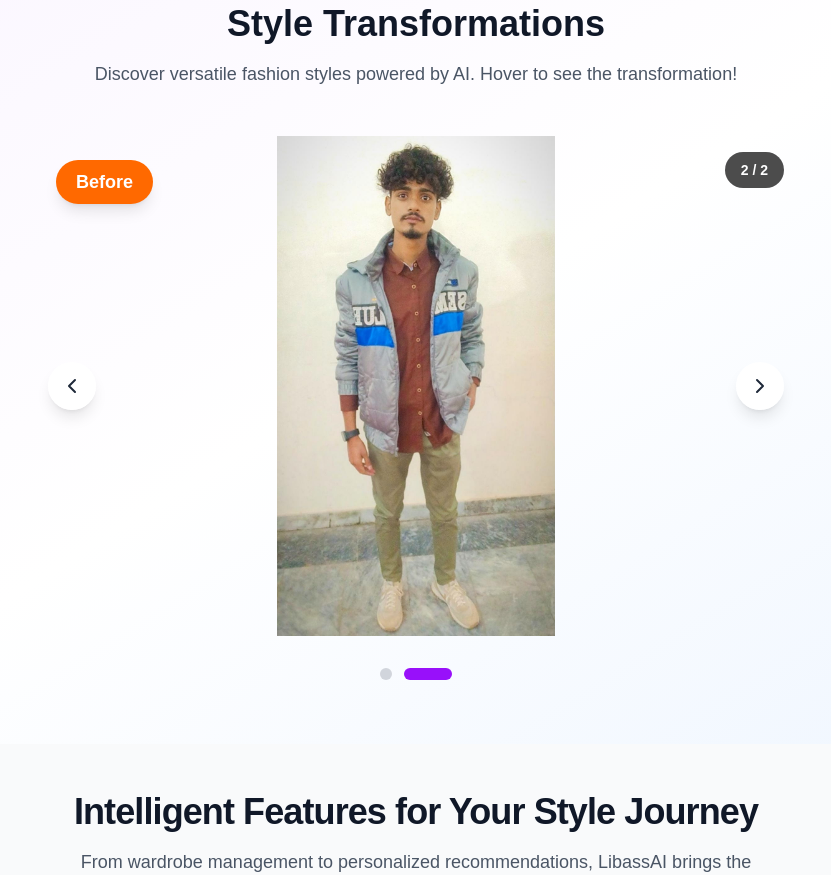
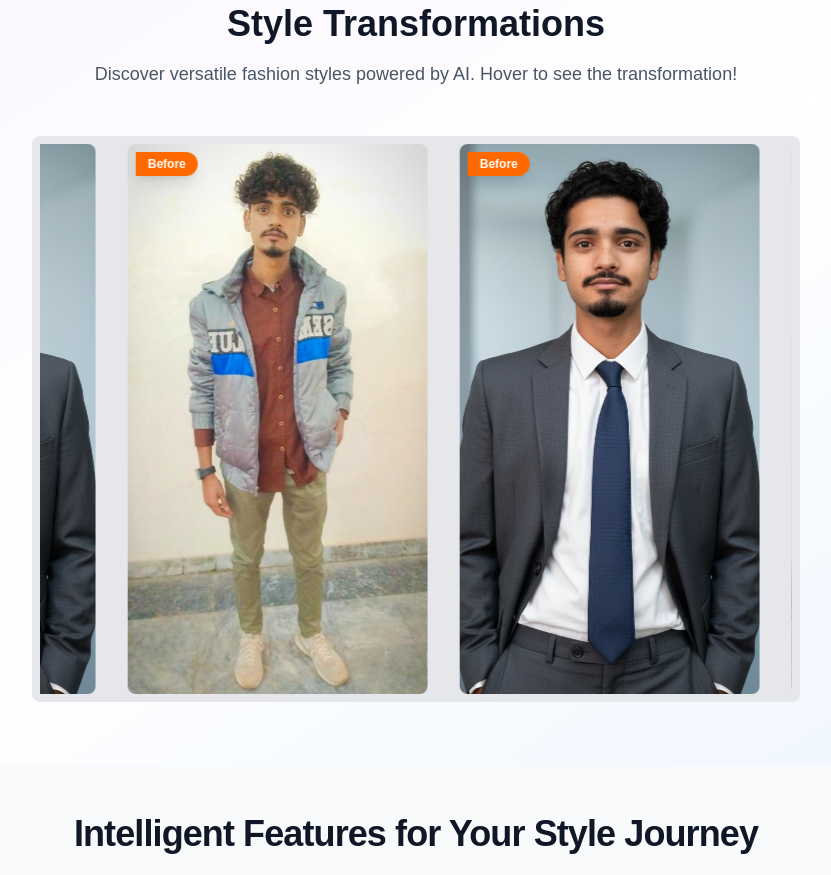
Before and after one commit to NajeebUrRehmanRaja/libaas-ai-team-project, a Next.js app: page / in a window 1280 px wide. Shown: the part 640-1515 px from the top of the page, without its empty margins (224-1055 px from the left). Built offline with nearby package versions, Linux system fonts and the light colour scheme.

Commit message:
Refactor Slider component to include a Marquee feature for continuous image scrolling. Simplify state management for image flipping and enhance visual presentation with improved styling for before/after images.

```diff
--- a/src/components/Slider.tsx
+++ b/src/components/Slider.tsx
@@ -1,12 +1,74 @@
 'use client';
 
-import { useState, useEffect } from 'react';
+import { useState } from 'react';
 import Image, { StaticImageData } from 'next/image';
 import pic1 from '../../assets/pic-1.jpeg';
 import pic2 from '../../assets/pic-2.jpeg';
 import pic3 from '../../assets/pic-3.jpeg';
 import pic4 from '../../assets/Najeeb - ur - Rehman - Raja.png';
-import { ChevronLeft, ChevronRight } from 'lucide-react';
+
+// Marquee Component - Continuous scrolling from left to right
+interface MarqueeProps {
+  children: React.ReactNode;
+  direction?: 'left' | 'right';
+  speed?: number;
+  pauseOnHover?: boolean;
+}
+
+const Marquee = ({ children, direction = 'right', speed = 30, pauseOnHover = true }: MarqueeProps) => {
+  return (
+    <>
+      <div
+        className="overflow-hidden w-full"
+      >
+        <div
+          className="flex w-max"
+          style={{
+            animation: `marquee-${direction} ${speed}s linear infinite`,
+            animationPlayState: 'running',
+          }}
+          onMouseEnter={(e) => {
+            if (pauseOnHover) {
+              e.currentTarget.style.animationPlayState = 'paused';
+            }
+          }}
+          onMouseLeave={(e) => {
+            if (pauseOnHover) {
+              e.currentTarget.style.animationPlayState = 'running';
+            }
+          }}
+        >
+          {/* First set of images */}
+          <div className="flex flex-shrink-0">
+            {children}
+          </div>
+          {/* Duplicate for seamless continuous loop */}
+          <div className="flex flex-shrink-0">
+            {children}
+          </div>
+        </div>
+      </div>
+      <style jsx>{`
+        @keyframes marquee-right {
+          0% {
+            transform: translateX(-50%);
+          }
+          100% {
+            transform: translateX(0%);
+          }
+        }
+        @keyframes marquee-left {
+          0% {
+            transform: translateX(0%);
+          }
+          100% {
+            transform: translateX(-50%);
+          }
+        }
+      `}</style>
+    </>
+  );
+};
 
 interface SliderImage {
   src: string | StaticImageData;
@@ -60,51 +122,21 @@ const createImagePairs = (images: SliderImage[]): ImagePair[] => {
 export default function Slider({
   images = defaultImages,
   autoPlay = true,
-  autoPlayInterval = 2000, // Changed to 2 seconds
+  autoPlayInterval = 2000,
 }: SliderProps) {
   const imagePairs = createImagePairs(images);
-  const [currentIndex, setCurrentIndex] = useState(0);
-  const [isTransitioning, setIsTransitioning] = useState(false);
-  const [isFlipped, setIsFlipped] = useState(false);
+  // Track flip state for each image individually
+  const [flippedStates, setFlippedStates] = useState<boolean[]>(
+    new Array(imagePairs.length).fill(false)
+  );
 
-  const goToPrevious = () => {
-    if (isTransitioning) return;
-    setIsTransitioning(true);
-    setIsFlipped(false); // Reset flip on navigation
-    setCurrentIndex((prevIndex) =>
-      prevIndex === 0 ? imagePairs.length - 1 : prevIndex - 1
-    );
-    setTimeout(() => setIsTransitioning(false), 500);
+  const handleFlip = (index: number, isFlipped: boolean) => {
+    setFlippedStates((prev) => {
+      const newStates = [...prev];
+      newStates[index] = isFlipped;
+      return newStates;
+    });
   };
-
-  const goToNext = () => {
-    if (isTransitioning) return;
-    setIsTransitioning(true);
-    setIsFlipped(false); // Reset flip on navigation
-    setCurrentIndex((prevIndex) =>
-      prevIndex === imagePairs.length - 1 ? 0 : prevIndex + 1
-    );
-    setTimeout(() => setIsTransitioning(false), 500);
-  };
-
-  const goToSlide = (index: number) => {
-    if (isTransitioning) return;
-    setIsTransitioning(true);
-    setIsFlipped(false); // Reset flip on navigation
-    setCurrentIndex(index);
-    setTimeout(() => setIsTransitioning(false), 500);
-  };
-
-  // Auto-play effect - slides automatically every 2 seconds
-  useEffect(() => {
-    if (!autoPlay) return;
-
-    const interval = setInterval(() => {
-      goToNext();
-    }, autoPlayInterval);
-
-    return () => clearInterval(interval);
-  }, [currentIndex, autoPlay, autoPlayInterval]);
 
   return (
     <section className="py-16 px-4 bg-gradient-to-br from-purple-50 via-white to-blue-50">
@@ -117,22 +149,13 @@ export default function Slider({
             Discover versatile fashion styles powered by AI. Hover to see the transformation!
           </p>
         </div>
-
-        <div className="relative max-w-5xl mx-auto">
-          {/* Main Slider Container */}
-          <div className="relative overflow-hidden rounded-2xl">
-            {/* Images with Flip Effect */}
-            <div className="relative w-full h-[500px]" style={{ perspective: '1000px' }}>
+        <div className="w-full bg-gray-200 px-2 py-2 rounded-lg overflow-hidden">
+          <Marquee direction="right" speed={10} pauseOnHover={true}>
             {imagePairs.map((pair, index) => (
               <div
                 key={index}
-                  className={`absolute inset-0 transition-all duration-500 ease-in-out ${
-                    index === currentIndex
-                      ? 'opacity-100 translate-x-0'
-                      : index < currentIndex
-                      ? 'opacity-0 -translate-x-full'
-                      : 'opacity-0 translate-x-full'
-                  }`}
+                className="flex-shrink-0 w-[300px] h-[550px] mx-4"
+                style={{ perspective: '1000px' }}
               >
                 {/* Flip Card Container */}
                 <div
@@ -140,14 +163,14 @@ export default function Slider({
                   style={{
                     transformStyle: 'preserve-3d',
                     transition: 'transform 0.7s',
-                      transform: isFlipped && index === currentIndex ? 'rotateY(180deg)' : 'rotateY(0deg)',
+                    transform: flippedStates[index] ? 'rotateY(180deg)' : 'rotateY(0deg)',
                   }}
-                    onMouseEnter={() => index === currentIndex && setIsFlipped(true)}
-                    onMouseLeave={() => index === currentIndex && setIsFlipped(false)}
+                  onMouseEnter={() => handleFlip(index, true)}
+                  onMouseLeave={() => handleFlip(index, false)}
                 >
                   {/* Front Side (Before) */}
                   <div
-                      className="absolute inset-0"
+                    className="absolute inset-0 rounded-lg overflow-hidden"
                     style={{
                       backfaceVisibility: 'hidden',
                       WebkitBackfaceVisibility: 'hidden',
@@ -157,19 +180,19 @@ export default function Slider({
                       src={pair.front.src}
                       alt={pair.front.alt}
                       fill
-                        className="object-contain"
+                      className="object-cover"
                       priority={index === 0}
                       draggable={false}
                     />
                     {/* Before Tag */}
-                      <div className="absolute top-6 left-6 bg-orange-500 text-white px-5 py-2 rounded-full text-lg font-bold shadow-lg">
+                    <div className="absolute top-2 left-2 bg-orange-500 text-white px-3 py-1 rounded-r-full text-xs font-bold shadow-lg">
                       Before
                     </div>
                   </div>
 
                   {/* Back Side (After) */}
                   <div
-                      className="absolute inset-0"
+                    className="absolute inset-0 rounded-lg overflow-hidden"
                     style={{
                       backfaceVisibility: 'hidden',
                       WebkitBackfaceVisibility: 'hidden',
@@ -180,60 +203,18 @@ export default function Slider({
                       src={pair.back.src}
                       alt={pair.back.alt}
                       fill
-                        className="object-contain"
+                      className="object-cover"
                       draggable={false}
                     />
                     {/* After Tag */}
-                      <div className="absolute top-6 left-6 bg-green-500 text-white px-5 py-2 rounded-full text-lg font-bold shadow-lg">
+                    <div className="absolute top-2 right-2 bg-green-500 text-white px-3 py-1 rounded-l-full text-xs font-bold shadow-lg">
                       After
                     </div>
                   </div>
                 </div>
               </div>
             ))}
-            </div>
-
-            {/* Navigation Arrows */}
-            <button
-              onClick={goToPrevious}
-              disabled={isTransitioning}
-              className="absolute left-4 top-1/2 -translate-y-1/2 bg-white/90 hover:bg-white text-gray-800 p-3 rounded-full shadow-lg transition-all hover:scale-110 disabled:opacity-50 disabled:cursor-not-allowed z-10"
-              aria-label="Previous slide"
-            >
-              <ChevronLeft className="w-6 h-6" />
-            </button>
-
-            <button
-              onClick={goToNext}
-              disabled={isTransitioning}
-              className="absolute right-4 top-1/2 -translate-y-1/2 bg-white/90 hover:bg-white text-gray-800 p-3 rounded-full shadow-lg transition-all hover:scale-110 disabled:opacity-50 disabled:cursor-not-allowed z-10"
-              aria-label="Next slide"
-            >
-              <ChevronRight className="w-6 h-6" />
-            </button>
-
-            {/* Slide Counter */}
-            <div className="absolute top-4 right-4 bg-black/70 text-white px-4 py-2 rounded-full text-sm font-semibold backdrop-blur-sm z-10">
-              {currentIndex + 1} / {imagePairs.length}
-            </div>
-          </div>
-
-          {/* Dot Indicators */}
-          <div className="flex justify-center items-center gap-3 mt-8">
-            {imagePairs.map((_, index) => (
-              <button
-                key={index}
-                onClick={() => goToSlide(index)}
-                disabled={isTransitioning}
-                className={`transition-all duration-300 rounded-full ${
-                  index === currentIndex
-                    ? 'bg-purple-600 w-12 h-3'
-                    : 'bg-gray-300 hover:bg-gray-400 w-3 h-3'
-                }`}
-                aria-label={`Go to slide ${index + 1}`}
-              />
-            ))}
-          </div>
+          </Marquee>
         </div>
       </div>
     </section>
```
Lines whose indentation alone changed are shown as unchanged.
